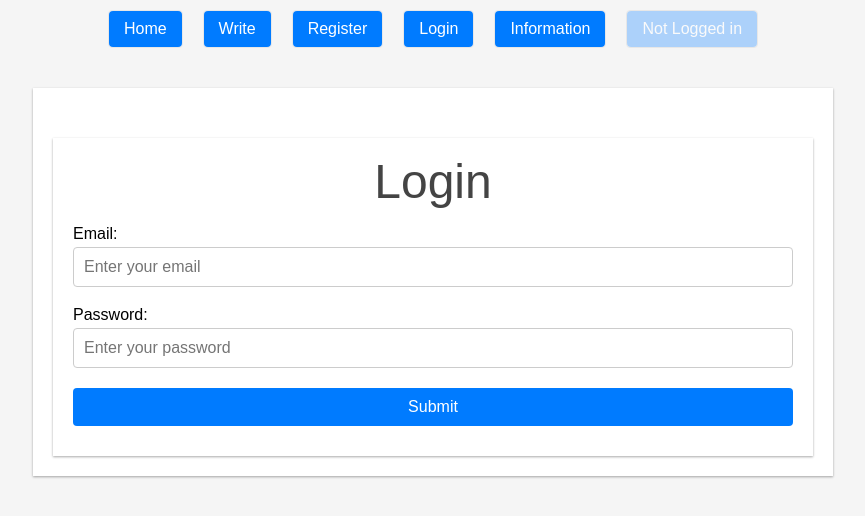
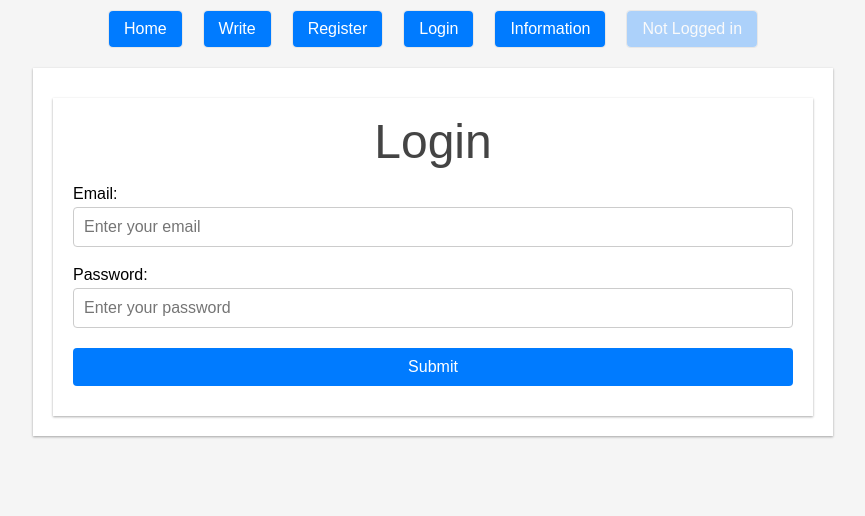
Before and after one commit to kurosawa-kuro/react-and-express-image_sns, a React (Create React App) app in the folder frontend/: page /login in a window 1280 px wide. Shown: the top 516 px of the page, without its empty margins (207-1072 px from the left). Built offline with nearby package versions, Linux system fonts and the light colour scheme.

Commit message:
fix style

```diff
--- a/frontend/src/styles/App.css
+++ b/frontend/src/styles/App.css
@@ -24,7 +24,7 @@ body {
 
 .container {
   max-width: 800px;
-  margin: 30px auto 0 auto;
+  margin: 10px auto 0 auto;
   padding: 20px;
   background-color: var(--container-bg-color);
   box-shadow: 0 1px 3px rgba(0, 0, 0, 0.12), 0 1px 2px rgba(0, 0, 0, 0.24);
```
